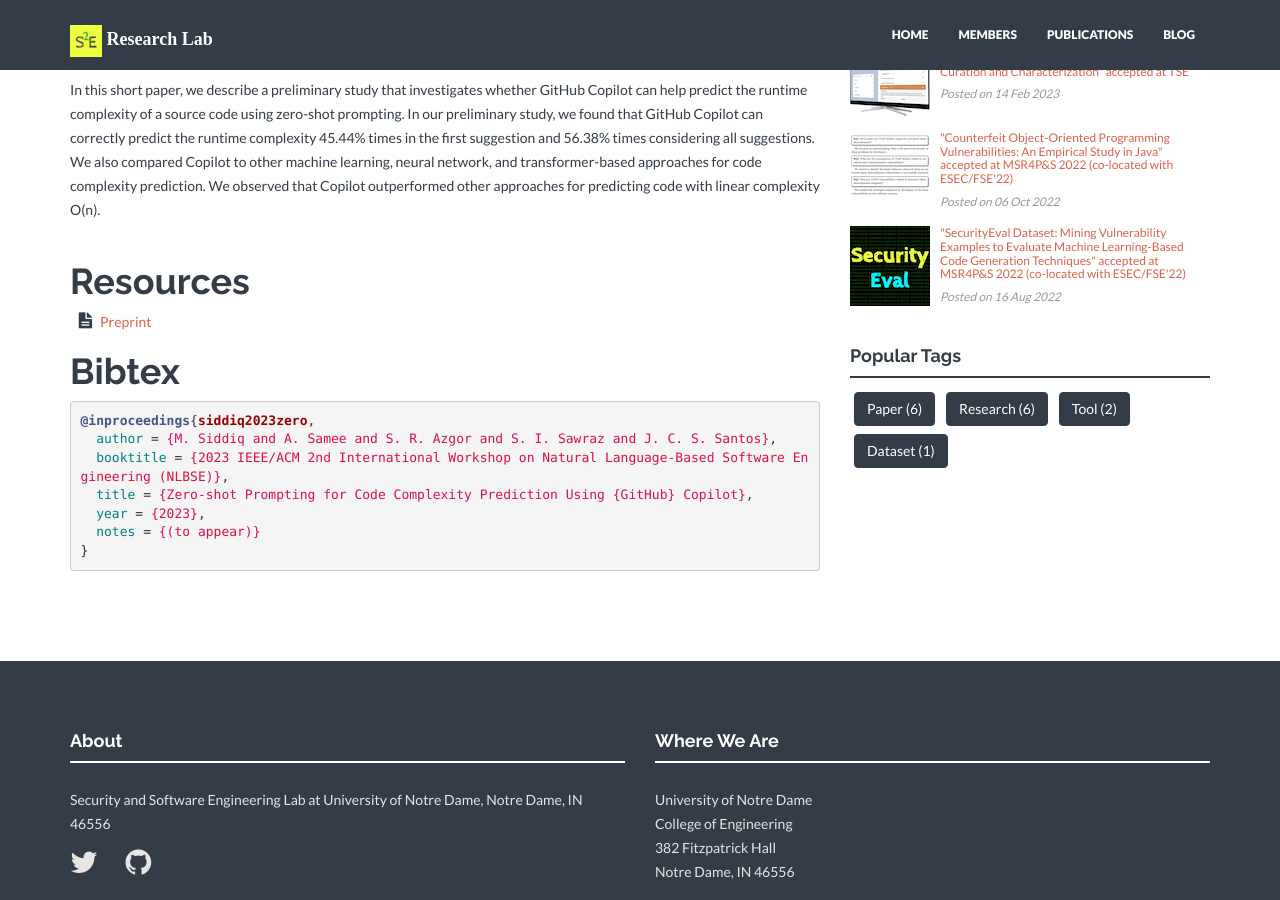
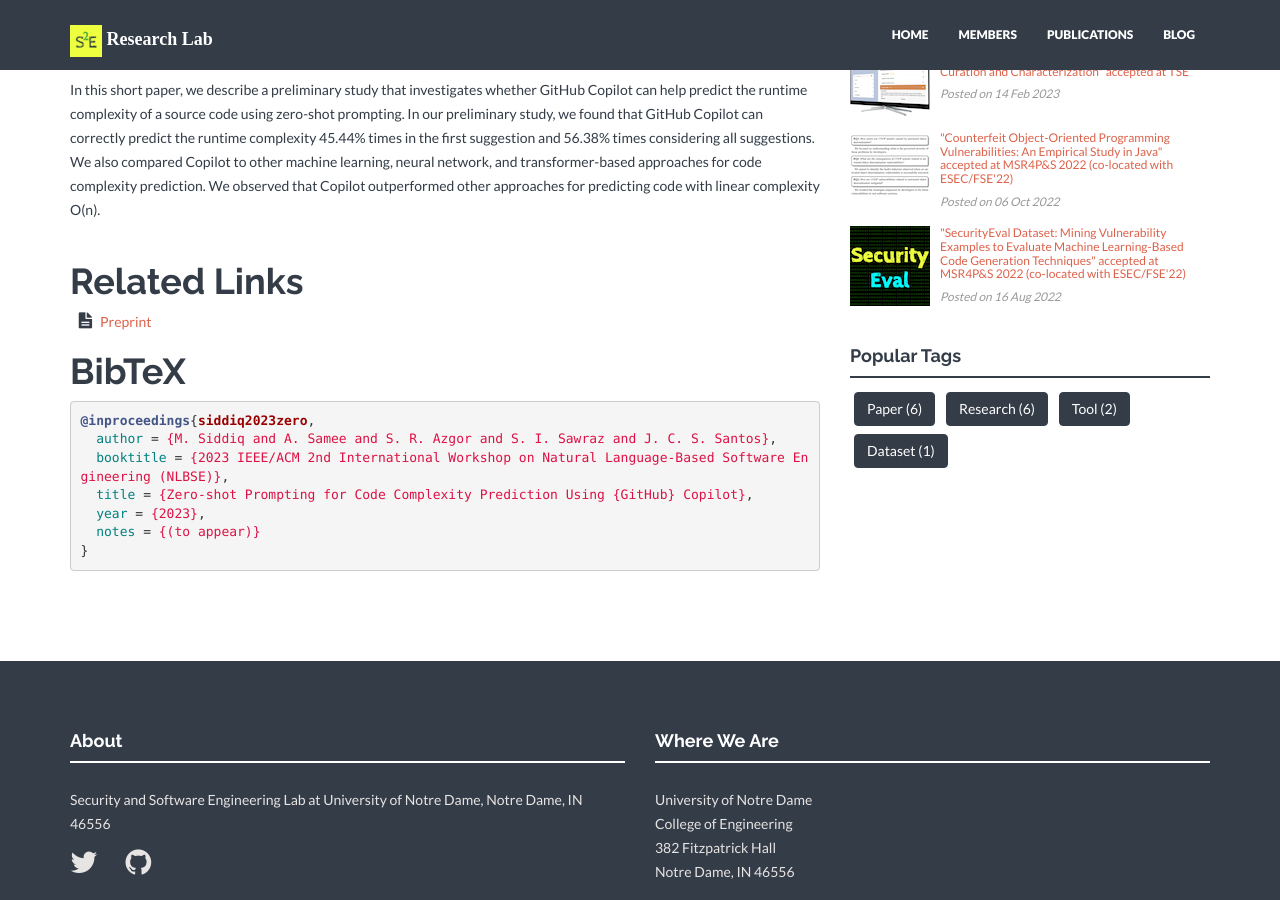
Before and after one commit to s2e-lab/s2e-lab.github.io, a Jekyll site: the page built from _posts/2023-02-24-nlbse-2023.md, in a window 1280 px wide and 900 px high, scrolled down 827 px. Built offline with Jekyll 4.4.1, drawn with Linux system fonts in a browser that asks for light colours; nearby versions of some CDN libraries; some web fonts are replaced; a style sheet for code colours, icons or effects is not loaded.

```diff
--- a/_config.yml
+++ b/_config.yml
@@ -220,6 +220,11 @@ visiting:
     img: sourov.png
     time: Summer 2022 <span class="label label-default">Remote</span>
 
+mascots:
+  - name: Kratos
+    img: kratos.png
+  - name: Pea
+    img: pea.jpg
 
 # Short text about your company. Shown in footer on every page and also separately on Home and Contact page.
 about: "Security and Software Engineering Lab at University of Notre Dame, Notre Dame, IN 46556"
--- a/_includes/view_paper_details.html
+++ b/_includes/view_paper_details.html
@@ -7,7 +7,7 @@ Input:
 {% assign item = site.data.publications.international | where: "id", include.paper_id %}
 {% assign item = item[0] %}
 
-<h1>Resources</h1>
+<h1>Related Links</h1>
 
 
 <ul class='fa-ul'>
@@ -44,7 +44,7 @@ Input:
 {% endif %}
 </ul>
 
-<h1>Bibtex</h1>
+<h1>BibTeX</h1>
 
 {% highlight bibtex %}
 {{ item.bibtex }}
--- a/members.html
+++ b/members.html
@@ -12,3 +12,5 @@ permalink: /members/
 {% include view_member.html member_list=site.undergraduates member_type="Current Undergraduate Students" %}
 {% include view_member.html member_list=site.alumni member_type="Alumni" %}
 {% include view_member.html member_list=site.visiting member_type="Past/Current Visiting Students" %}
+
+{% include view_member.html member_list=site.mascots member_type="Lab's Mascots" %}
```
Also changed, not shown: assets/img/members/kratos.png (added), 2 other files.
